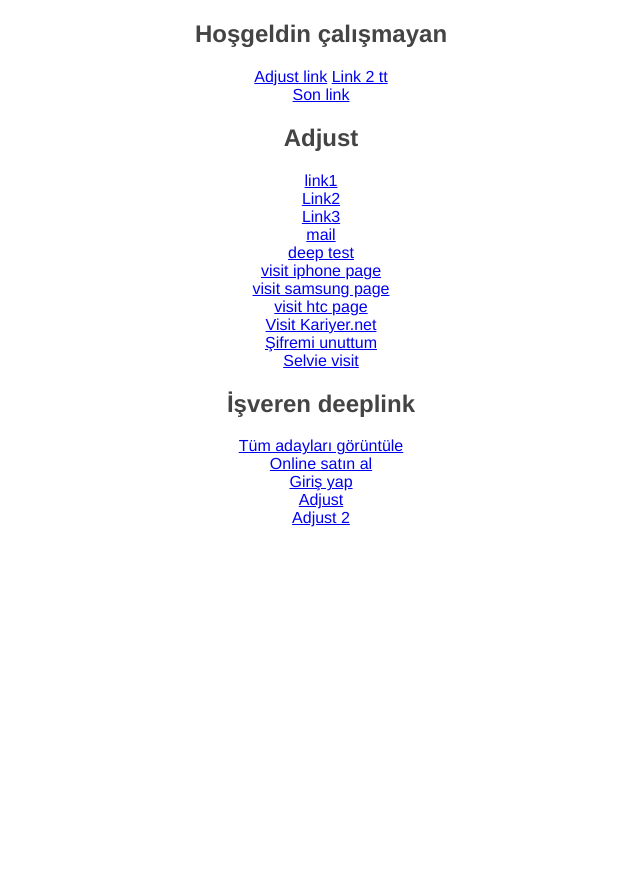
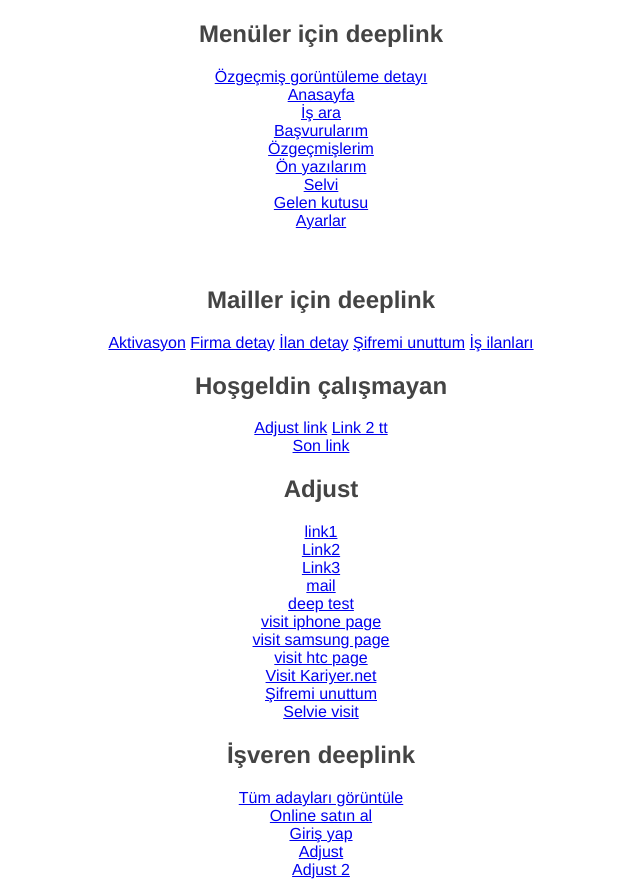
Before and after one commit to serhatsezer/serhatsezer.github.io, a plain HTML site: page deeplink_test.html in a window 1280 px wide. Shown: the whole page, without its empty margins (319-959 px from the left). Before the commit the page ends 800 px from the top, so only its background shows below. Drawn offline with Linux system fonts and the light colour scheme.

Commit message:
Update deeplink_test.html

```diff
--- a/deeplink_test.html
+++ b/deeplink_test.html
@@ -36,6 +36,26 @@
 
 <body>
 
+	<h2>Menüler için deeplink</h2>
+	<a href="kariyerisara://ozgecmisgoruntulemedetayi">Özgeçmiş gorüntüleme detayı</a><br>
+	<a href="kariyerisara://anasayfa">Anasayfa</a><br>
+	<a href="kariyerisara://isara">İş ara</a><br>
+	<a href="kariyerisara://basvurularim">Başvurularım</a><br>
+	<a href="kariyerisara://ozgecmislerim">Özgeçmişlerim</a><br>
+	<a href="kariyerisara://onyazilarim">Ön yazılarım</a><br>
+	<a href="kariyerisara://selvi">Selvi</a><br>
+	<a href="kariyerisara://gelenkutusu">Gelen kutusu</a><br>
+	<a href="kariyerisara://ayarlar">Ayarlar</a><br>
+	<br><br>
+
+	<h2>Mailler için deeplink</h2>
+	<a href="kariyerisara://aktivasyon?lgId=9012&aKod=123">Aktivasyon</a>
+	<a href="kariyerisara://firmadetay?id=27858">Firma detay</a>
+	<a href="kariyerisara://ilandetay?id=1572672">İlan detay</a>
+	<a href="kariyerisara://sifremiunuttum">Şifremi unuttum</a>
+	<a href="kariyerisara://isilanlari?path=hemsire">İş ilanları</a>
+
+
 	<h2>Hoşgeldin çalışmayan</h2>
 	<a href="https://app.adjust.com/bu9obl_rjffuu?campaign=basvurunuzvarlogo&deep_link=kariyerisveren%3A%2F%2Fhosgeldinizgirisyap&redirect=http%3A%2F%2Fwww.kariyer.net%2F%3Futm_source%3Dmailing%26utm_medium%3Demail%26utm_campaign%3Dhosgeldin-basvurularini-gor">Adjust link</a>
 	<a href="https://app.adjust.com/bu9obl_rjffuu?campaign=basvurunuzvarlogo&deep_link=kariyerisveren%3A%2F%2Fhosgeldinizgirisyap&fallback=http%3A%2F%2Fwww.kariyer.net%2F%3Futm_source%3Dmailing%26utm_medium%3Demail%26utm_campaign%3Dhosgeldin-basvurularini-gor">Link 2 tt</a> <br>
```
